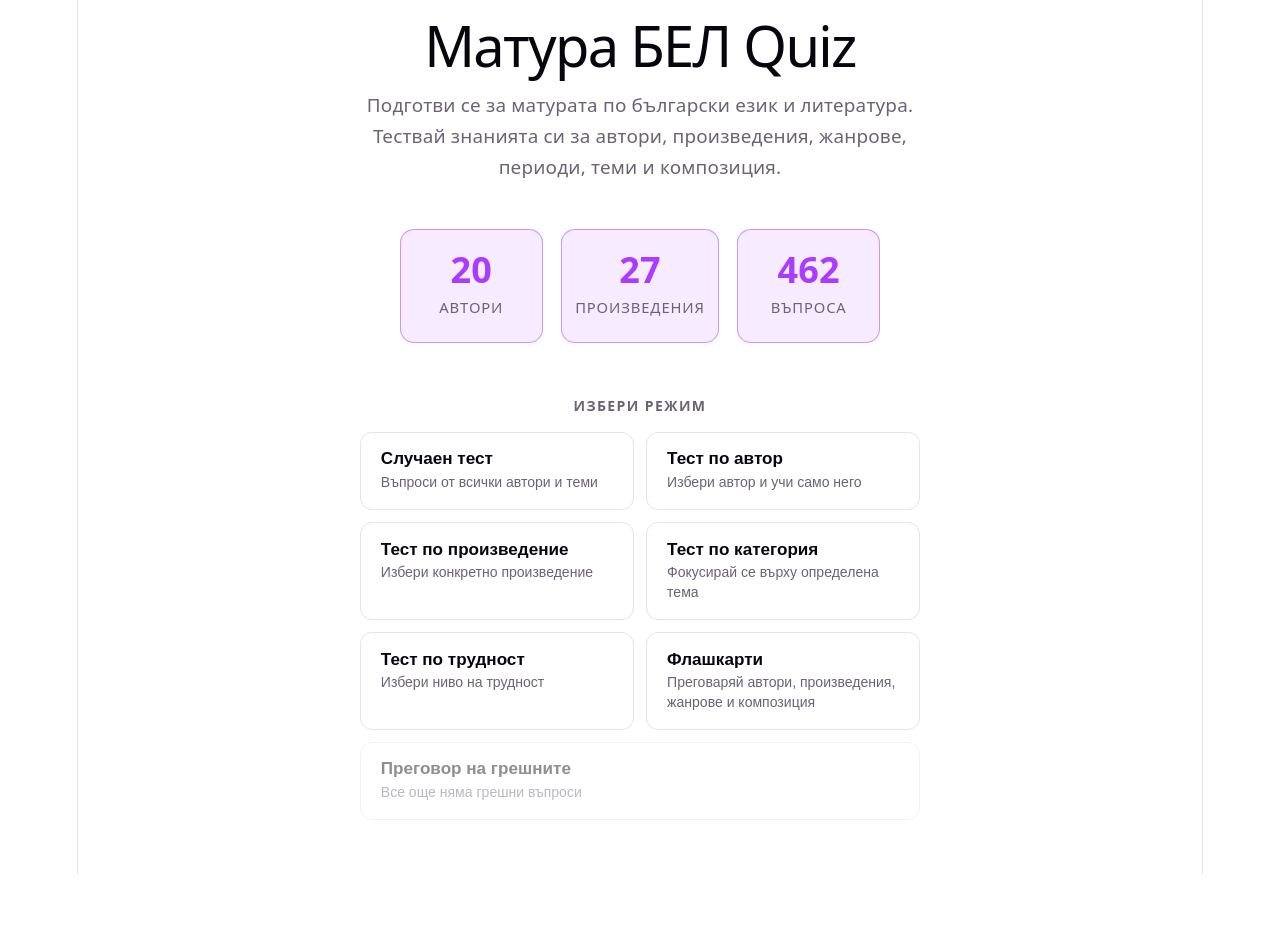
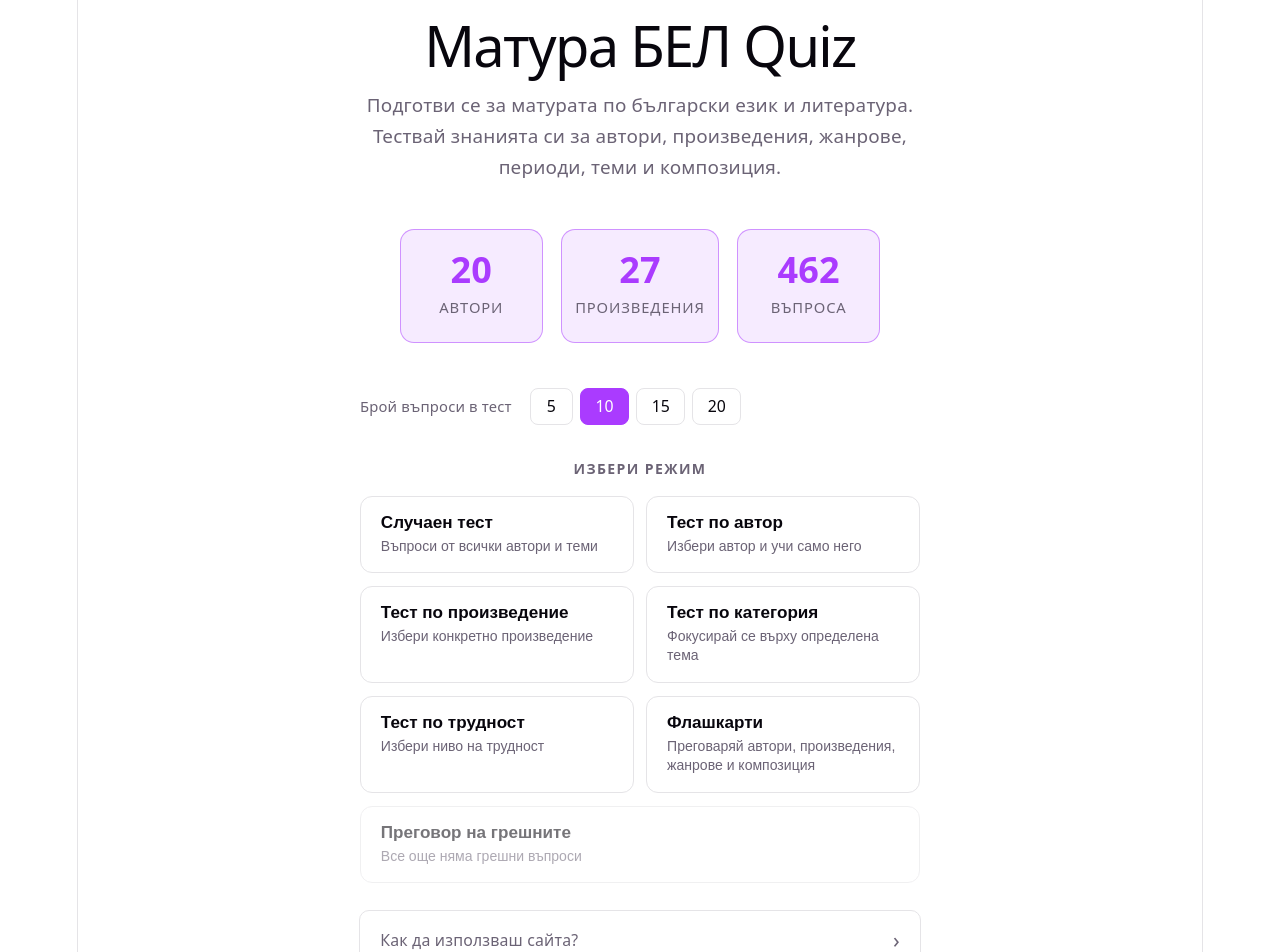
Before and after one commit to Tomy25-code/literatura-quiz, a React (Vite) app in the folder literatura-quiz/: page / in a window 1280 px wide. Shown: the top 952 px of the page. Before the commit the page ends 874 px from the top, so only its background shows below. Built offline with nearby package versions, Linux system fonts and the light colour scheme.

Commit message:
Add final polish and user controls

```diff
--- a/literatura-quiz/src/App.css
+++ b/literatura-quiz/src/App.css
@@ -130,15 +130,6 @@
   flex-wrap: wrap;
 }
 
-.mode-card-disabled {
-  opacity: 0.45;
-  cursor: not-allowed;
-}
-
-.mode-card-disabled:hover {
-  border-color: var(--border);
-  background: var(--bg);
-}
 
 .wrong-badge {
   display: inline-flex;
@@ -773,6 +764,214 @@
 }
 
 /* =============================================
+   QUIZ LENGTH PICKER
+   ============================================= */
+
+.quiz-length-picker {
+  display: flex;
+  align-items: center;
+  gap: 1rem;
+  margin-bottom: 1.5rem;
+  width: 100%;
+  max-width: 560px;
+  flex-wrap: wrap;
+}
+
+.qlp-label {
+  font-size: 0.82rem;
+  font-weight: 500;
+  color: var(--text);
+  white-space: nowrap;
+}
+
+.qlp-options {
+  display: flex;
+  gap: 0.4rem;
+}
+
+.qlp-btn {
+  background: var(--bg);
+  border: 1.5px solid var(--border);
+  border-radius: 8px;
+  padding: 0.35rem 0.8rem;
+  font-size: 0.88rem;
+  font-family: var(--sans);
+  color: var(--text-h);
+  cursor: pointer;
+  min-width: 2.4rem;
+  transition: border-color 0.15s, background 0.15s, color 0.15s;
+}
+
+.qlp-btn:hover {
+  border-color: var(--accent);
+  color: var(--accent);
+}
+
+.qlp-btn.active {
+  background: var(--accent);
+  border-color: var(--accent);
+  color: #fff;
+}
+
+/* =============================================
+   WRONG ANSWERS — CLEAR BUTTON & EMPTY STATE
+   ============================================= */
+
+.mode-card-empty {
+  opacity: 0.55;
+}
+
+.wrong-actions {
+  display: flex;
+  justify-content: center;
+  margin-top: 0.625rem;
+}
+
+.btn-clear-wrong {
+  background: transparent;
+  border: none;
+  color: var(--text);
+  font-size: 0.78rem;
+  font-family: var(--sans);
+  cursor: pointer;
+  padding: 0.25rem 0.5rem;
+  text-decoration: underline;
+  text-underline-offset: 3px;
+  transition: color 0.15s;
+}
+
+.btn-clear-wrong:hover {
+  color: #dc2626;
+}
+
+@media (prefers-color-scheme: dark) {
+  .btn-clear-wrong:hover {
+    color: #f87171;
+  }
+}
+
+.wrong-empty-container {
+  display: flex;
+  flex-direction: column;
+  align-items: center;
+  text-align: center;
+  padding: 3rem 1.5rem;
+  max-width: 480px;
+  margin: 0 auto;
+  width: 100%;
+  box-sizing: border-box;
+  gap: 0.75rem;
+}
+
+.wrong-empty-title {
+  font-size: 1.4rem;
+  font-weight: 500;
+  color: var(--text-h);
+  margin: 0;
+}
+
+.wrong-empty-text {
+  font-size: 1rem;
+  color: var(--text-h);
+  margin: 0;
+}
+
+.wrong-empty-sub {
+  font-size: 0.9rem;
+  color: var(--text);
+  margin: 0 0 1rem;
+  max-width: 360px;
+  line-height: 1.55;
+}
+
+/* =============================================
+   HELP SECTION
+   ============================================= */
+
+.help-section {
+  width: 100%;
+  max-width: 560px;
+  margin-top: 1.5rem;
+  border: 1px solid var(--border);
+  border-radius: 10px;
+  overflow: hidden;
+}
+
+.help-summary {
+  padding: 0.875rem 1.125rem;
+  cursor: pointer;
+  font-size: 0.88rem;
+  color: var(--text);
+  font-weight: 500;
+  list-style: none;
+  display: flex;
+  justify-content: space-between;
+  align-items: center;
+  user-select: none;
+  transition: color 0.15s;
+}
+
+.help-summary::-webkit-details-marker {
+  display: none;
+}
+
+.help-summary::after {
+  content: '›';
+  font-size: 1.2rem;
+  line-height: 1;
+  transition: transform 0.2s;
+  flex-shrink: 0;
+}
+
+details[open] .help-summary {
+  color: var(--text-h);
+}
+
+details[open] .help-summary::after {
+  transform: rotate(90deg);
+}
+
+.help-summary:hover {
+  color: var(--text-h);
+}
+
+.help-list {
+  margin: 0;
+  padding: 0 1.125rem 1rem 2.25rem;
+  display: flex;
+  flex-direction: column;
+  gap: 0.5rem;
+  border-top: 1px solid var(--border);
+}
+
+.help-list li {
+  font-size: 0.88rem;
+  color: var(--text);
+  line-height: 1.55;
+  padding-top: 0.5rem;
+}
+
+.help-list li:first-child {
+  padding-top: 0.75rem;
+}
+
+/* =============================================
+   OVERFLOW PROTECTION
+   ============================================= */
+
+.mode-card-label,
+.mode-card-desc,
+.filter-card-name,
+.filter-card-sub,
+.fc-main-name,
+.fc-section-text,
+.question-text,
+.feedback-explanation {
+  overflow-wrap: break-word;
+  word-break: break-word;
+}
+
+/* =============================================
    FLASHCARD SELECTION
    ============================================= */
 
--- a/literatura-quiz/src/App.jsx
+++ b/literatura-quiz/src/App.jsx
@@ -8,9 +8,10 @@ import Results from './components/Results';
 import FilterSelection from './components/FilterSelection';
 import FlashcardSelection from './components/FlashcardSelection';
 import Flashcards from './components/Flashcards';
-import { buildQuiz, shuffle, QUIZ_LENGTH, MODE_LABELS } from './utils/quiz';
+import { buildQuiz, shuffle, MODE_LABELS } from './utils/quiz';
 import { buildAuthorCards, buildWorkCards, buildMixedCards } from './utils/flashcards';
-import { getWrongQuestionIds } from './utils/wrongAnswers';
+import { getWrongQuestionIds, clearWrongQuestionIds } from './utils/wrongAnswers';
+import { getStoredQuizLength, storeQuizLength } from './utils/settings';
 import './App.css';
 
 export default function App() {
@@ -23,6 +24,12 @@ export default function App() {
   const [wrongCount, setWrongCount] = useState(() => getWrongQuestionIds().length);
   const [flashcardDeck, setFlashcardDeck] = useState([]);
   const [filterError, setFilterError] = useState('');
+  const [quizLength, setQuizLength] = useState(() => getStoredQuizLength());
+
+  function handleSetQuizLength(n) {
+    storeQuizLength(n);
+    setQuizLength(n);
+  }
 
   function startQuiz(mode, filterValue, label) {
     let qs;
@@ -30,10 +37,10 @@ export default function App() {
       const wrongIds = getWrongQuestionIds();
       const pool = questions.filter(q => wrongIds.includes(q.id));
       qs = shuffle([...pool])
-        .slice(0, QUIZ_LENGTH)
+        .slice(0, quizLength)
         .map(q => ({ ...q, options: shuffle([...q.options]) }));
     } else {
-      qs = buildQuiz(questions, mode, filterValue, works);
+      qs = buildQuiz(questions, mode, filterValue, works, quizLength);
     }
     setQuizMode(mode);
     setQuizFilter(filterValue);
@@ -47,7 +54,12 @@ export default function App() {
     if (mode === 'random') {
       startQuiz('random', null, MODE_LABELS.random);
     } else if (mode === 'wrong') {
-      startQuiz('wrong', null, MODE_LABELS.wrong);
+      const current = getWrongQuestionIds().length;
+      if (current === 0) {
+        setScreen('wrong-empty');
+      } else {
+        startQuiz('wrong', null, MODE_LABELS.wrong);
+      }
     } else if (mode === 'flashcards') {
       setScreen('flashcard-select');
     } else {
@@ -57,7 +69,7 @@ export default function App() {
   }
 
   function handleFilterSelect(filterValue, label) {
-    const testPool = buildQuiz(questions, quizMode, filterValue, works);
+    const testPool = buildQuiz(questions, quizMode, filterValue, works, quizLength);
     if (testPool.length === 0) {
       setFilterError('Няма въпроси за този избор.');
       return;
@@ -89,10 +101,30 @@ export default function App() {
     startQuiz(quizMode, quizFilter, modeLabel);
   }
 
+  function handleClearWrong() {
+    if (window.confirm('Сигурен/сигурна ли си, че искаш да изчистиш всички грешни въпроси?')) {
+      clearWrongQuestionIds();
+      setWrongCount(0);
+    }
+  }
+
   function goHome() {
     setFilterError('');
     setWrongCount(getWrongQuestionIds().length);
     setScreen('home');
+  }
+
+  if (screen === 'wrong-empty') {
+    return (
+      <div className="wrong-empty-container">
+        <h2 className="wrong-empty-title">Преговор на грешните</h2>
+        <p className="wrong-empty-text">Все още няма грешни въпроси.</p>
+        <p className="wrong-empty-sub">
+          След като сгрешиш въпрос в тест, той ще се появи тук за преговор.
+        </p>
+        <button className="btn-primary" onClick={goHome}>Към началото</button>
+      </div>
+    );
   }
 
   if (screen === 'filter') {
@@ -161,7 +193,10 @@ export default function App() {
       workCount={works.length}
       questionCount={questions.length}
       wrongCount={wrongCount}
+      quizLength={quizLength}
       onSelectMode={handleModeSelect}
+      onSetQuizLength={handleSetQuizLength}
+      onClearWrong={handleClearWrong}
     />
   );
 }
--- a/literatura-quiz/src/components/Home.jsx
+++ b/literatura-quiz/src/components/Home.jsx
@@ -1,6 +1,16 @@
 import ModeSelector from './ModeSelector';
+import { VALID_LENGTHS } from '../utils/settings';
 
-export default function Home({ authorCount, workCount, questionCount, wrongCount, onSelectMode }) {
+export default function Home({
+  authorCount,
+  workCount,
+  questionCount,
+  wrongCount,
+  quizLength,
+  onSelectMode,
+  onSetQuizLength,
+  onClearWrong,
+}) {
   return (
     <div className="home-container">
       <div className="home-header">
@@ -26,7 +36,37 @@ export default function Home({ authorCount, workCount, questionCount, wrongCount
         </div>
       </div>
 
-      <ModeSelector onSelect={onSelectMode} wrongCount={wrongCount} />
+      <div className="quiz-length-picker">
+        <span className="qlp-label">Брой въпроси в тест</span>
+        <div className="qlp-options">
+          {VALID_LENGTHS.map(n => (
+            <button
+              key={n}
+              className={`qlp-btn${quizLength === n ? ' active' : ''}`}
+              onClick={() => onSetQuizLength(n)}
+              aria-pressed={quizLength === n}
+            >
+              {n}
+            </button>
+          ))}
+        </div>
+      </div>
+
+      <ModeSelector
+        onSelect={onSelectMode}
+        wrongCount={wrongCount}
+        onClearWrong={onClearWrong}
+      />
+
+      <details className="help-section">
+        <summary className="help-summary">Как да използваш сайта?</summary>
+        <ul className="help-list">
+          <li>Започни със случаен тест, за да провериш общите си знания.</li>
+          <li>Използвай тест по автор или произведение за целенасочен преговор.</li>
+          <li>Грешните отговори се запазват автоматично.</li>
+          <li>Флашкартите са подходящи за бърз преговор преди изпит.</li>
+        </ul>
+      </details>
     </div>
   );
 }
--- a/literatura-quiz/src/components/ModeSelector.jsx
+++ b/literatura-quiz/src/components/ModeSelector.jsx
@@ -31,7 +31,7 @@ const BASE_MODES = [
   },
 ];
 
-export default function ModeSelector({ onSelect, wrongCount }) {
+export default function ModeSelector({ onSelect, wrongCount, onClearWrong }) {
   return (
     <div className="mode-selector">
       <p className="mode-selector-title">Избери режим</p>
@@ -48,9 +48,8 @@ export default function ModeSelector({ onSelect, wrongCount }) {
         ))}
 
         <button
-          className={`mode-card mode-card-wrong${wrongCount === 0 ? ' mode-card-disabled' : ''}`}
-          onClick={() => wrongCount > 0 && onSelect('wrong')}
-          disabled={wrongCount === 0}
+          className={`mode-card mode-card-wrong${wrongCount === 0 ? ' mode-card-empty' : ''}`}
+          onClick={() => onSelect('wrong')}
         >
           <span className="mode-card-label">
             Преговор на грешните
@@ -66,6 +65,14 @@ export default function ModeSelector({ onSelect, wrongCount }) {
           </span>
         </button>
       </div>
+
+      {wrongCount > 0 && (
+        <div className="wrong-actions">
+          <button className="btn-clear-wrong" onClick={onClearWrong}>
+            Изчисти грешните
+          </button>
+        </div>
+      )}
     </div>
   );
 }
--- /dev/null
+++ b/literatura-quiz/src/utils/settings.js
@@ -0,0 +1,20 @@
+const QUIZ_LENGTH_KEY = 'literaturaQuizLength';
+const DEFAULT_LENGTH = 10;
+export const VALID_LENGTHS = [5, 10, 15, 20];
+
+export function getStoredQuizLength() {
+  try {
+    const raw = localStorage.getItem(QUIZ_LENGTH_KEY);
+    if (!raw) return DEFAULT_LENGTH;
+    const n = parseInt(raw, 10);
+    return VALID_LENGTHS.includes(n) ? n : DEFAULT_LENGTH;
+  } catch {
+    return DEFAULT_LENGTH;
+  }
+}
+
+export function storeQuizLength(n) {
+  try {
+    localStorage.setItem(QUIZ_LENGTH_KEY, String(n));
+  } catch {}
+}
--- a/literatura-quiz/src/utils/wrongAnswers.js
+++ b/literatura-quiz/src/utils/wrongAnswers.js
@@ -20,3 +20,7 @@ export function removeWrongQuestionId(id) {
   const ids = getWrongQuestionIds();
   localStorage.setItem(STORAGE_KEY, JSON.stringify(ids.filter(x => x !== id)));
 }
+
+export function clearWrongQuestionIds() {
+  localStorage.removeItem(STORAGE_KEY);
+}
```
Also changed, not shown: literatura-quiz/src/utils/quiz.js (+4 -4 lines).
